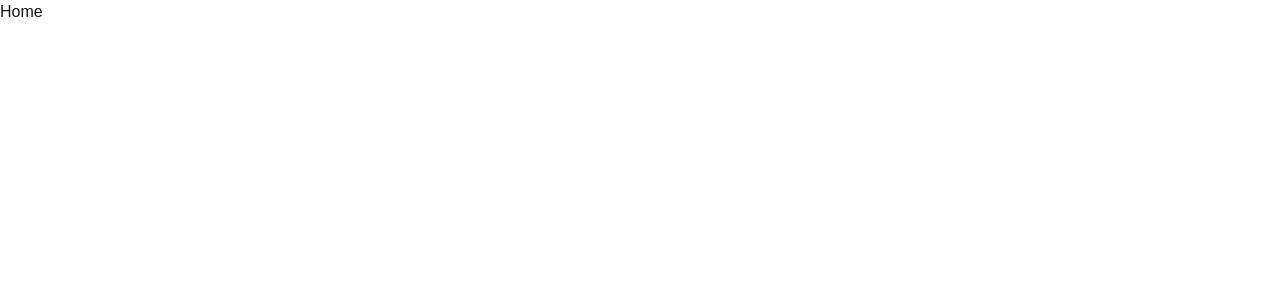
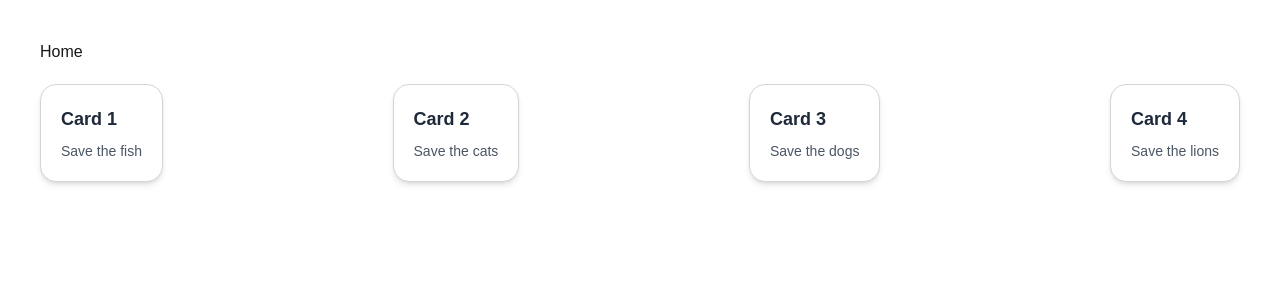
Before and after one commit to LeonNjoroge/alx-project-0x02-setup, a Next.js app in the folder alx-project-0x02/: page /home in a window 1280 px wide. Shown: the top 300 px of the page. Built offline with nearby package versions, Linux system fonts and the light colour scheme.

Commit message:
Feat: Update proj 0 task 3

```diff
--- /dev/null
+++ b/alx-project-0x02/components/Card.tsx
@@ -0,0 +1,13 @@
+import React from "react";
+import {CardProps} from "@/interfaces";
+
+const Card: React.FC <CardProps> = ({title, content}) =>{
+    return(
+        <div className="flex flex-col gap-2 rounded-2xl border border-gray-300 bg-white p-5 shadow-md transition hover:shadow-lg hover:cursor-pointer">
+            <h1 className="text-lg font-semibold text-gray-800">{title}</h1>
+            <h2 className="text-sm text-gray-600">{content}</h2>
+        </div>
+    )
+}
+
+export default Card;
--- a/alx-project-0x02/components/layout/Header.tsx
+++ b/alx-project-0x02/components/layout/Header.tsx
@@ -3,9 +3,9 @@ import React from "react";
 
 const Header: React.FC = () =>{
     return (
-        <header>
-            <Link href="/home">Home</Link>
-            <Link href="/about">About</Link>
+        <header className="flex gap-2 ">
+            <Link href="/home" className="text-blue-400 hover:text-blue-700">Home</Link>
+            <Link href="/about" className="text-blue-400 hover:text-blue-700">About</Link>
         </header>
     );
 }
--- a/alx-project-0x02/interfaces/index.ts
+++ b/alx-project-0x02/interfaces/index.ts
@@ -1 +1,5 @@
 // interface page
+export interface CardProps {
+        title: string;
+        content: string;
+}
--- a/alx-project-0x02/pages/about.tsx
+++ b/alx-project-0x02/pages/about.tsx
@@ -2,7 +2,7 @@ import React from "react";
 
 const About: React.FC = () =>{
     return (
-        <div>
+        <div className="p-10">
             <h1>About</h1>
         </div>
     );
--- a/alx-project-0x02/pages/home.tsx
+++ b/alx-project-0x02/pages/home.tsx
@@ -1,9 +1,26 @@
 import React from "react";
+import {CardProps} from "@/interfaces";
+import Card from "@/components/Card";
 
 const Home: React.FC = () =>{
+
+    const CardVals: CardProps[] = [
+        {title: "Card 1" , content: "Save the fish" },
+        {title: "Card 2" , content: "Save the cats" },
+        {title: "Card 3" , content: "Save the dogs" },
+        {title: "Card 4" , content: "Save the lions" },
+    ]
+
+
     return (
-        <div>
+        <div className="p-10">
             <h1>Home</h1>
+            <div className="flex gap-2 pt-5 justify-between">
+                {CardVals.map((value, idx) => (
+                    <Card title={value.title} content={value.content} />
+                ))}
+            </div>
+
         </div>
     );
 }
--- a/alx-project-0x02/pages/index.tsx
+++ b/alx-project-0x02/pages/index.tsx
@@ -2,7 +2,7 @@ import Header from "@/components/layout/Header";
 
 export default function Home() {
   return (
-        <div>
+        <div className="p-10">
             <Header />
           <h1>Welcome to my next app</h1>
         </div>
```
